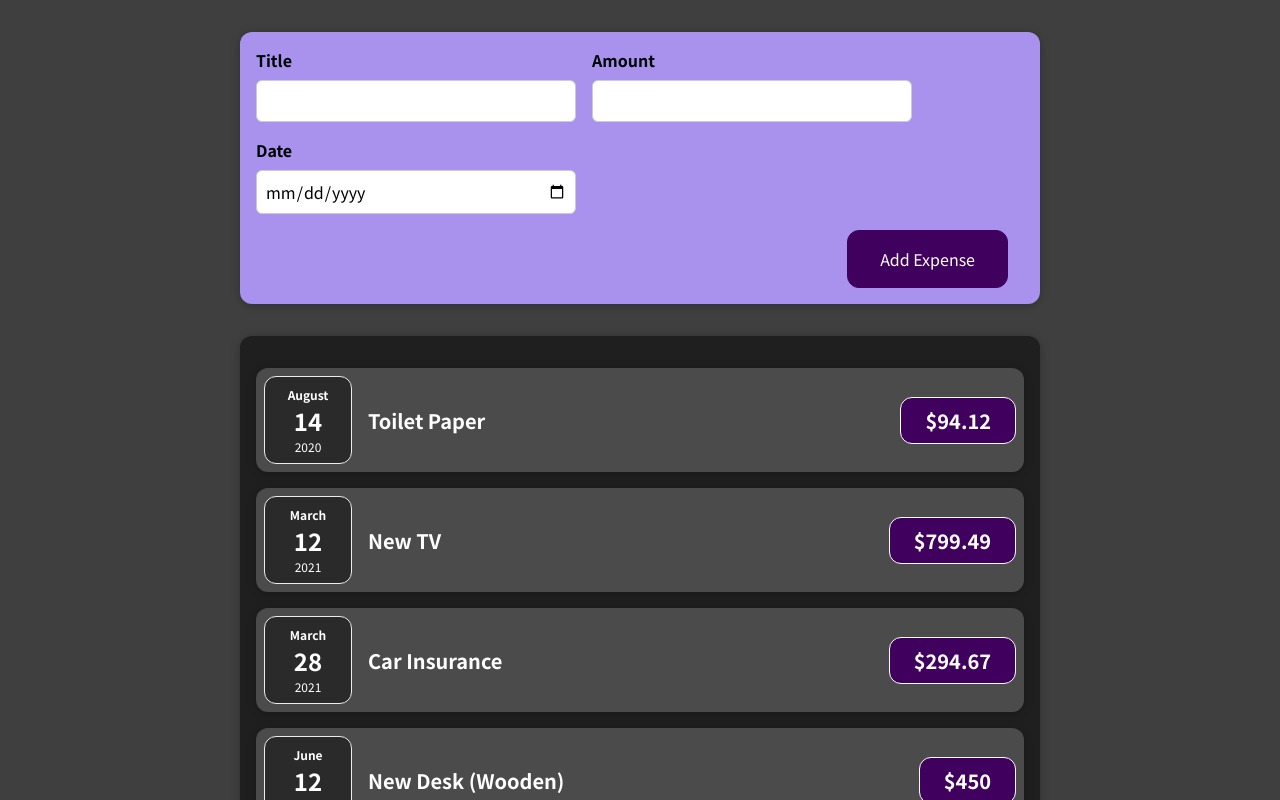
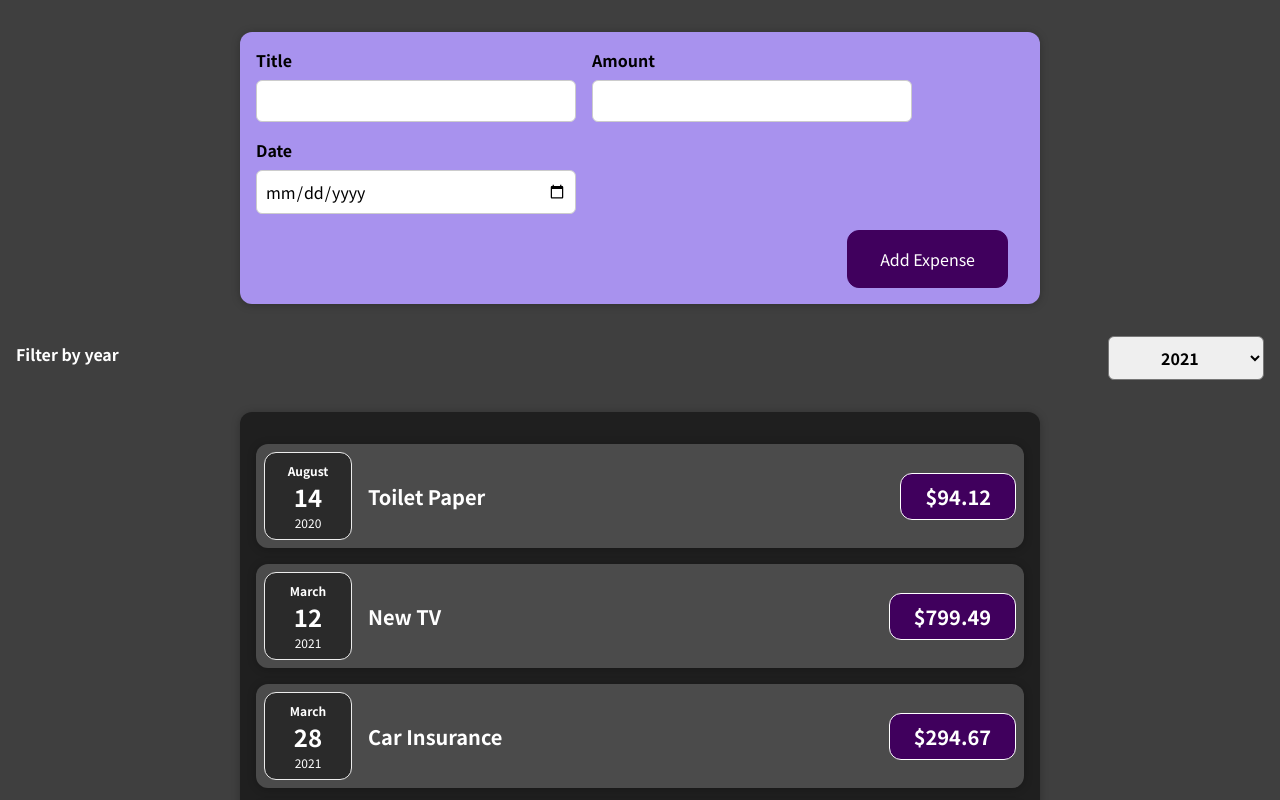
Before and after one commit to AkshitaPatel/Expense-Tracker, a React (Create React App) app: page / in a window 1280 px wide. Shown: the top 800 px of the page. Built offline with nearby package versions, Linux system fonts and the light colour scheme.

Commit message:
Lifting the state up

```diff
--- a/src/components/Expenses/Expenses.js
+++ b/src/components/Expenses/Expenses.js
@@ -1,9 +1,22 @@
+import { useState } from "react";
 import ExpenseItem from "./ExpenseItem";
 import Card from "../UI/Card";
 import "./Expenses.css";
+import ExpensesFilter from "./ExpensesFilter";
 
 function Expenses(props) {
+  const [filteredYear, setFilteredYear] = useState("2021");
+
+  const onDropDownChangeFunc = (year) => {
+    setFilteredYear(year);
+  };
+
   return (
+    <div>
+      <ExpensesFilter
+        selected={filteredYear}
+        onDropDownChange={onDropDownChangeFunc}
+      />
       <Card className="expenses">
         <ExpenseItem
           title={props.items[0].title}
@@ -26,6 +39,7 @@
           date={props.items[3].date}
         />
       </Card>
+    </div>
   );
 }
 
--- /dev/null
+++ b/src/components/Expenses/ExpensesFilter.css
@@ -0,0 +1,24 @@
+.expenses-filter {
+  color: white;
+  padding: 0 1rem;
+}
+
+.expenses-filter__control {
+  display: flex;
+  width: 100%;
+  align-items: center;
+  justify-content: space-between;
+  margin: 1rem 0;
+}
+
+.expenses-filter label {
+  font-weight: bold;
+  margin-bottom: 0.5rem;
+}
+
+.expenses-filter select {
+  font: inherit;
+  padding: 0.5rem 3rem;
+  font-weight: bold;
+  border-radius: 6px;
+}
--- /dev/null
+++ b/src/components/Expenses/ExpensesFilter.js
@@ -0,0 +1,25 @@
+import React from "react";
+
+import "./ExpensesFilter.css";
+
+const ExpensesFilter = (props) => {
+  const dropDownChangeHandler = (event) => {
+    props.onDropDownChange(event.target.value);
+  };
+
+  return (
+    <div className="expenses-filter">
+      <div className="expenses-filter__control">
+        <label>Filter by year</label>
+        <select value={props.selected} onChange={dropDownChangeHandler}>
+          <option value="2022">2022</option>
+          <option value="2021">2021</option>
+          <option value="2020">2020</option>
+          <option value="2019">2019</option>
+        </select>
+      </div>
+    </div>
+  );
+};
+
+export default ExpensesFilter;
```
Lines whose indentation alone changed are shown as unchanged.
